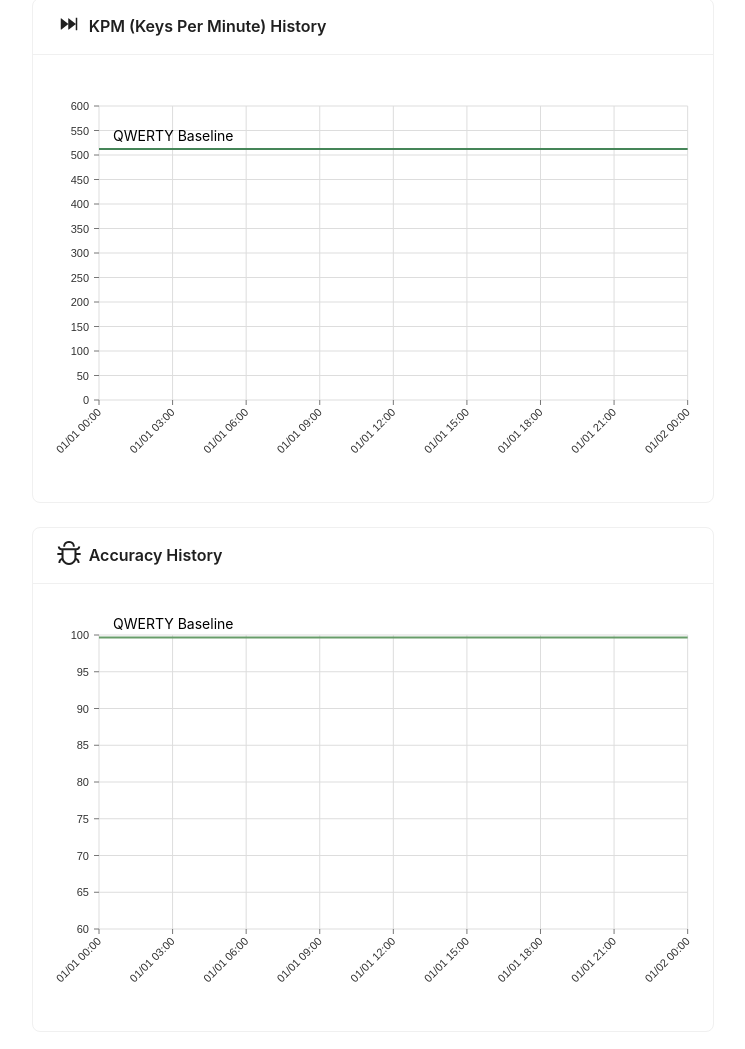
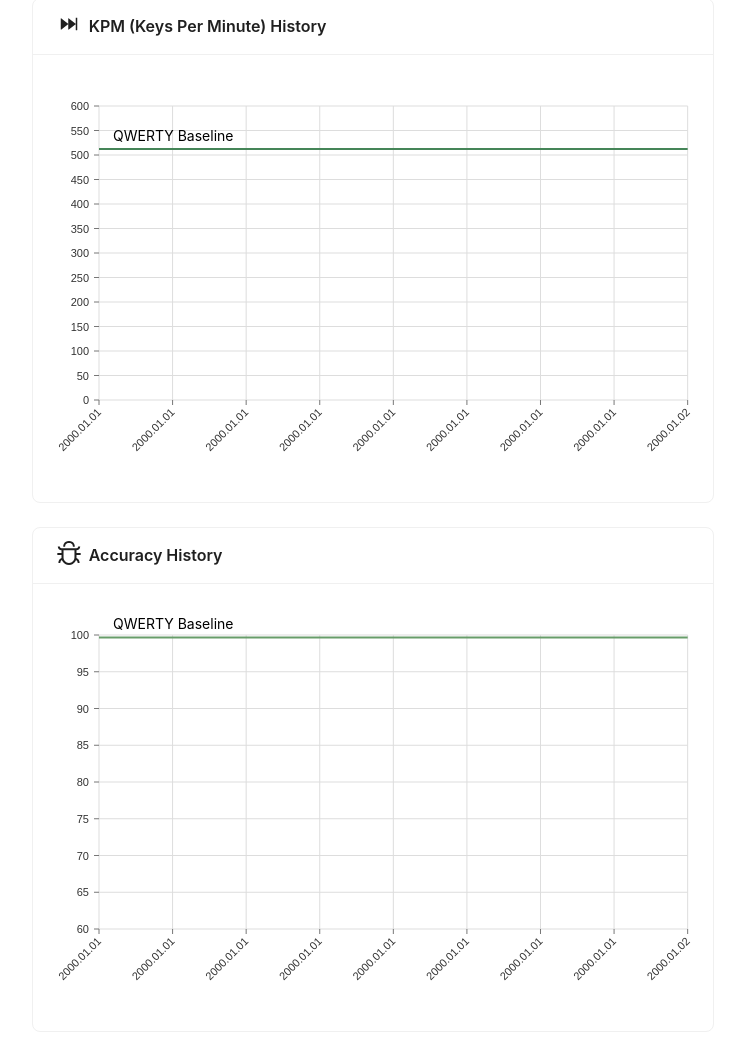
Before and after one commit to smallkirby/workman.smallkirby, a Next.js app: page / in a window 1280 px wide. Shown: the part 563-1612 px from the top of the page, without its empty margins (267-1012 px from the left). Built offline with nearby package versions, Linux system fonts and the light colour scheme; no server answers; the database is empty.

Commit message:
chart: change date format / smaller points
Signed-off-by: smallkirby <ssmallkirby@gmail.com>

```diff
--- a/src/components/charts/AccuracyHistoryChart.tsx
+++ b/src/components/charts/AccuracyHistoryChart.tsx
@@ -57,13 +57,13 @@ export default function AccuracyHistoryChart({ histories }: Props) {
           data={[dataHistories]}
           xScale={{
             type: 'time',
-            format: '%Y-%m-%dT%H:%M:%S.%L%Z',
+            format: '%Y.%m.%dT%H:%M:%S.%L%Z',
             precision: 'minute',
             useUTC: false,
           }}
-          xFormat={'time:%Y-%m-%d %H:%M:%S'}
+          xFormat={'time:%Y.%m.%d %H:%M:%S'}
           axisBottom={{
-            format: '%m/%d %H:%M',
+            format: '%Y.%m.%d',
             tickRotation: -45,
           }}
           yScale={{ type: 'linear', min: 60, max: 100 }}
@@ -91,7 +91,7 @@ export default function AccuracyHistoryChart({ histories }: Props) {
               } as CartesianMarkerProps;
             }),
           ]}
-          pointSize={10}
+          pointSize={5}
           enablePointLabel={false}
           enableGridX={true}
           enableGridY={true}
--- a/src/components/charts/WPMHistoryChart.tsx
+++ b/src/components/charts/WPMHistoryChart.tsx
@@ -61,13 +61,13 @@ export default function WPMHistoryChart({ histories }: Props) {
           data={[dataHistories]}
           xScale={{
             type: 'time',
-            format: '%Y-%m-%dT%H:%M:%S.%L%Z',
+            format: '%Y.%m.%dT%H:%M:%S.%L%Z',
             precision: 'minute',
             useUTC: false,
           }}
-          xFormat={'time:%Y-%m-%d %H:%M:%S'}
+          xFormat={'time:%Y.%m.%d %H:%M:%S'}
           axisBottom={{
-            format: '%m/%d %H:%M',
+            format: '%Y.%m.%d',
             tickRotation: -45,
           }}
           yScale={{ type: 'linear', min: 0, max: baseline.wpm + 50 }}
@@ -95,7 +95,7 @@ export default function WPMHistoryChart({ histories }: Props) {
               } as CartesianMarkerProps;
             }),
           ]}
-          pointSize={10}
+          pointSize={5}
           enablePointLabel={false}
           enableGridX={true}
           enableGridY={true}
```
